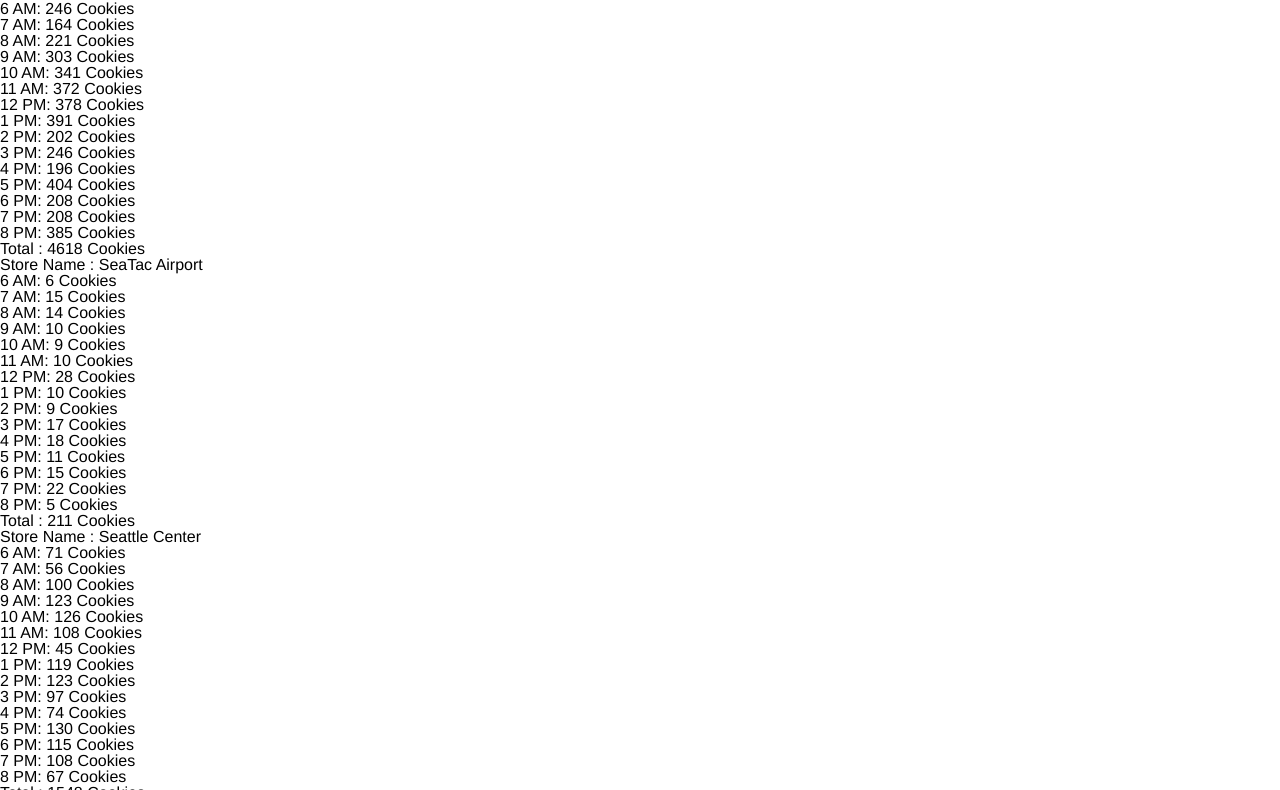
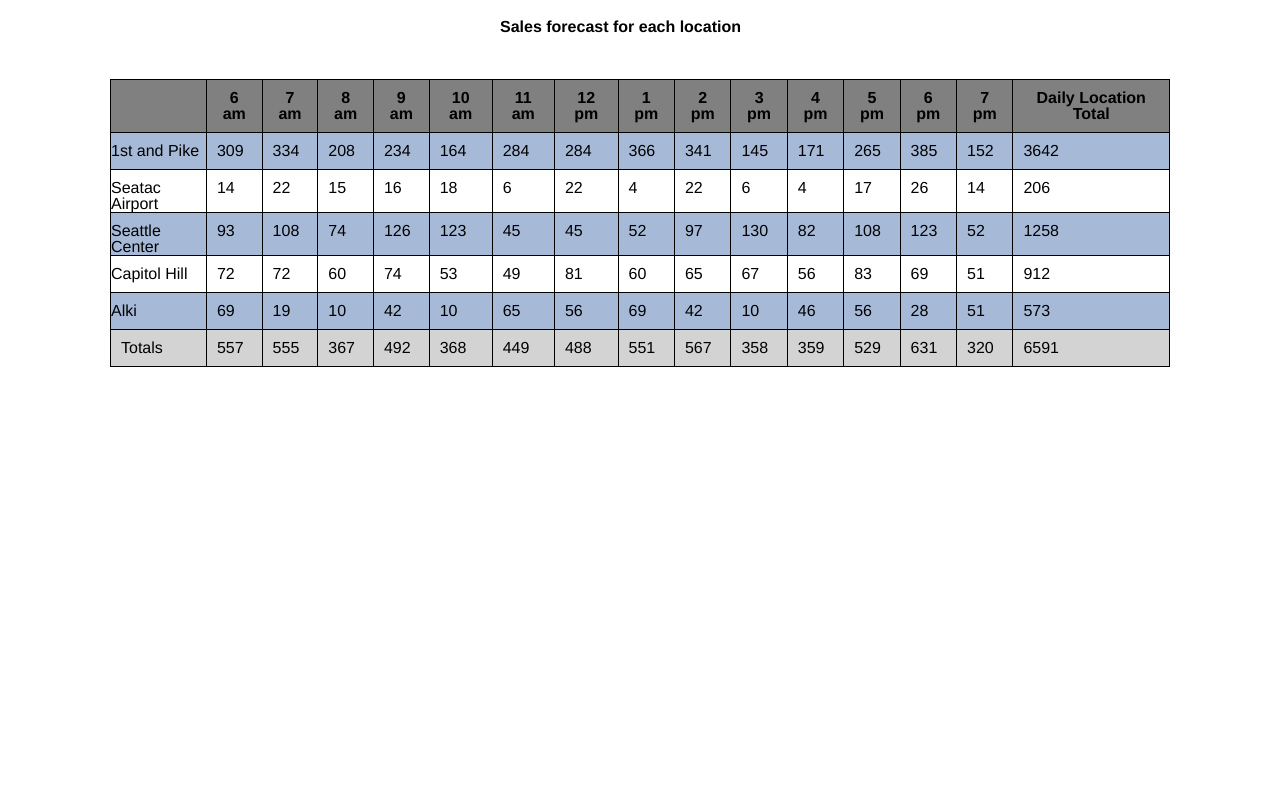
Before and after one commit to nileshrnjn/salmon_cookies, a plain HTML site: page sales.html in a window 1280 px wide. Shown: the part 151-941 px from the top of the page. After the commit the page ends 800 px from the top, so only its background shows below. Drawn offline with Linux system fonts and the light colour scheme.

Commit message:
Added table

```diff
--- a/css/sales.css
+++ b/css/sales.css
@@ -0,0 +1,161 @@
+body {
+  font-family: helvetica;
+}
+
+/* base styles */
+
+a {
+  text-decoration: none;
+  color: #fff;
+}
+
+/* site styles */
+
+header {
+  /* position: fixed; */
+  background: none;
+  color: black;
+  height: 80px;
+  font-weight: bold;
+  text-shadow: 10px 10px 10px;
+  text-align: center;
+  padding: 20px 20px;
+}
+
+header section {
+  width: 960px;
+  margin: 0 auto;
+}
+
+header img {
+  float: left;
+  margin-right: 50px;
+  margin-top: 15px;
+}
+
+header nav {
+  text-align: center;
+}
+
+header nav li {
+  display: inline-block;
+  margin-right: 30px;
+  margin-left: none;
+  margin-top: 45px;
+  padding-right: 40px;
+}
+
+header nav a {
+  color: gray;
+  text-shadow: 5px 5px 5px;
+}
+
+header nav a:hover {
+  color: red;
+}
+
+
+
+main {
+  width: 960px;
+  margin: 20px auto;
+}
+
+.sub-banners li {
+  float: left;
+  margin: 30px 30px 30px 0;
+}
+
+.sub-banners li:nth-child(3) {
+  margin-right: 0;
+}
+
+.left {
+  float: left;
+  margin-right: 30px;
+}
+
+h2 {
+  padding-top: 50px;
+  padding-left: 500px;
+  padding-bottom: 0%;
+  margin-bottom: 0%;
+  font-weight: bold;
+  position: fixed;
+}
+
+.right h2 {
+  font-size: 26px;
+  text-transform: capitalize;
+  text-decoration: underline;
+  margin-bottom: 5px;
+}
+
+.right p {
+  line-height: 26px;
+  height: 275px;
+  overflow: auto;
+}
+
+.right button {
+  border: none;
+  padding: 5px 10px;
+  background: #000;
+  color: #fff;
+  border-radius: 3px;
+  margin-top: 10px;
+}
+
+footer {
+  background: #444;
+  height: 150px;
+  margin-top: 30px;
+}
+
+#store-list {
+  margin: 100px;
+  font-family: 'Franklin Gothic Medium', 'Arial Narrow', Arial, sans-serif;
+  border-collapse: collapse;
+  clear: both;
+  color: black;
+  padding: 10px;
+  position: fixed;
+}
+
+#store-list td {
+  border: 1px solid black;
+  padding: 10px;
+}
+
+#store-list tr {
+  border: 1px solid black;
+  padding: 10px;
+}
+
+#store-list th{
+  border: 1px solid black;
+  padding: 10px;
+}
+
+#store-list tr:nth-child(even){
+  background-color: rgba(50, 95, 163, 0.432);
+  padding: 10px;
+}
+
+#store-list tr:nth-child(odd){
+  background-color:white;
+  padding: 10px;
+}
+
+#store-list tr:first-child{
+  background-color: gray;
+  font-weight: bold;
+  color: black;
+  padding: 10px;
+}
+
+#store-list tr:last-child{
+  background-color:lightgrey;
+  color: black;
+  padding: 10px;
+}
--- a/js/sales.js
+++ b/js/sales.js
@@ -1,70 +1,170 @@
 'use strict';
 
-function CookieData(storeName,minCust,maxCust,avgCookieSale){
-  this.storeName = storeName;
-  this.minCust = minCust;
-  this.maxCust = maxCust;
-  this.avgCookieSale = avgCookieSale;
+
+var workingHours =[];
+
+for (var i = 6; i <= 19; i++){
+  var storetime = (i < 12) ? i + ' am' : (i===12) ? i + ' pm' : (i-12) + ' pm';
+  this.workingHours.push(storetime);
 }
 
-var firstandpike = new CookieData('1st and Pike',23,65,6.3);
-var seatac = new CookieData('SeaTac Airport',3,24,1.2);
-var seattlecenter = new CookieData('Seattle Center',11,38,3.7);
-var capitolhill = new CookieData('Capitol Hill',20,38,2.3);
-var alki = new CookieData('Alki',2,16,4.6);
+var salmonCookieStoreLocations = [];
+var salmonCookieTotalCount = 0;
 
-var stores = [firstandpike, seatac, seattlecenter, capitolhill, alki];
+function CookieLocationDetails(location, minimumCustomers, maximumCustomers, averageCookiesPerCustomer) {
+  this.location = location;
+  this.minimumCustomers = minimumCustomers;
+  this.maximumCustomers = maximumCustomers;
+  this.averageCookiesPerCustomer = averageCookiesPerCustomer;
+  this.averageCustomerHourlyArray = [];
+  this.cookiesHourlyArray = [];
+  this.totalCookiesLocation = 0;
 
-var StoreList = document.getElementById('store-list');
-var storetime;
-var numCust;
-var numCookies;
-var storeCount =0;
 
-while (storeCount < stores.length) {
+  this.generateRandomCustomersHourly = function (minimumCustomers, maximumCustomers) {
+    for (var i = 0; i < workingHours.length; i++) {
+      var randomCustomer = Math.floor(Math.random() * (maximumCustomers - minimumCustomers)) + minimumCustomers;
+      this.averageCustomerHourlyArray.push(randomCustomer);
+    }
+  };
 
-  var totCookies = 0;
 
-  var liEl = document.createElement('li');
+  this.generateCookiesHourly = function () {
+    this.generateRandomCustomersHourly(minimumCustomers, maximumCustomers);
+    for (var i = 0; i < workingHours.length; i++) {
+      var CookiesPerHour = Math.ceil(this.averageCustomerHourlyArray[i] * this.averageCookiesPerCustomer);
+      this.cookiesHourlyArray.push(CookiesPerHour);
+      this.totalCookiesLocation += CookiesPerHour;
+      console.log(workingHours[i] + ' ' + this.cookiesHourlyArray[i]);
+    }
+    console.log(this.totalCookiesLocation);
+  };
 
-  liEl.textContent = 'Store Name : ' + stores[storeCount].storeName;
-  StoreList.appendChild(liEl);
 
-  for (var i = 6; i <= 21; i++) {
-    if (i < 12) {
-      storetime = i + ' AM'; }
-    else if (i===12) {
-      storetime = i + ' PM';
+  salmonCookieStoreLocations.push(this);
+
+
+  this.render = function () {
+    this.generateCookiesHourly();
+    var createTableForEachLocation = document.getElementById('table');
+
+
+    var newRowValue = document.createElement('tr');
+    var locationName = this.location;
+    newRowValue.id = locationName;
+    newRowValue.innerText = locationName;
+    createTableForEachLocation.appendChild(newRowValue);
+
+
+    for (var j = 0; j <= this.cookiesHourlyArray.length; j++) {
+      if (j < this.cookiesHourlyArray.length) {
+        var nameOfLocation = document.getElementById(locationName);
+        var newColumnValue = document.createElement('td');
+        var columnValue = this.cookiesHourlyArray[j];
+        newColumnValue.innerText = columnValue;
+        nameOfLocation.appendChild(newColumnValue);
       }
-    else if (i > 12) {
-      storetime = (i-12) + ' PM';
+      else {
+        nameOfLocation = document.getElementById(locationName);
+        var totalCountDataColumn = document.createElement('td');
+        var totString = this.totalCookiesLocation;
+        totalCountDataColumn.innerText = totString;
+        nameOfLocation.appendChild(totalCountDataColumn);
+      }
+    }
+  };
+}
+
+var pikePlaceStore = new CookieLocationDetails('1st and Pike', 23, 65, 6.3);
+var seatacAirportStore = new CookieLocationDetails('Seatac Airport', 3, 24, 1.2);
+var seattleCenterStore = new CookieLocationDetails('Seattle Center', 11, 38, 3.7);
+var capitolHillStore = new CookieLocationDetails('Capitol Hill', 20, 38, 2.3);
+var alkiStore = new CookieLocationDetails('Alki', 2, 16, 4.6);
+
+var salmonCookieSalesTable = [pikePlaceStore, seatacAirportStore, seattleCenterStore, capitolHillStore, alkiStore];
+
+
+var createSalesHeader = function () {
+  // var mainLocationDetailsTable = document.getElementById('salmonCookieSalesTable');
+  var mainLocationDetailsTable = document.getElementById('store-list');
+  console.log('mainLocationDetailsTable' + mainLocationDetailsTable);
+  var table = document.createElement('table');
+  mainLocationDetailsTable.appendChild(table);
+  table.id = 'table';
+
+
+  var insideMainLocationDetailsTable = document.getElementById('table');
+  var newRow = document.createElement('tr');
+  newRow.id = 'heading';
+  insideMainLocationDetailsTable.appendChild(newRow);
+
+  var headerLocation = document.getElementById('heading');
+  var newTh = document.createElement('th');
+  headerLocation.appendChild(newTh);
+
+
+  for (var i = 0; i < workingHours.length; i++) {
+    if (i < workingHours.length) {
+      newTh = document.createElement('th');
+      var newString = workingHours[i];
+      newTh.innerText = newString;
+      headerLocation.appendChild(newTh);
+    }
   }
 
 
-    liEl = document.createElement('li');
-
-    numCust = getCustCount(stores[storeCount].minCust,stores[storeCount].maxCust);
-    console.log('numCust:' + numCust);
-    numCookies = Math.ceil(numCust * stores[storeCount].avgCookieSale);
-    console.log('numCookies:' + numCookies);
-    liEl.textContent = storetime + ': ' + numCookies + ' Cookies' ;
+  var headerTotal = document.createElement('th');
+  var salesTotalString = 'Daily Location Total';
+  headerTotal.innerText = salesTotalString;
+  headerLocation.appendChild(headerTotal);
+};
 
 
-    StoreList.appendChild(liEl);
-    console.log('numCookies:' + numCookies);
-    totCookies = totCookies + numCookies;
-    console.log('totCookies:' + totCookies);
+var calculateHourlySalesTotal = function () {
+  for (var i = 0; i < workingHours.length; i++) {
+
+    var hourlyTotalSalesPerLocation = 0;
+    for (var j = 0; j < salmonCookieStoreLocations.length; j++) {
+      hourlyTotalSalesPerLocation += salmonCookieStoreLocations[j].cookiesHourlyArray[i];
+      console.log('Hourly Total' + hourlyTotalSalesPerLocation);
+    }
+    var footerColumnTotalValue = document.getElementById('footer');
+    var columnValue = document.createElement('td');
+    columnValue.innerText = hourlyTotalSalesPerLocation;
+    footerColumnTotalValue.appendChild(columnValue);
+    salmonCookieTotalCount += hourlyTotalSalesPerLocation;
+
+    console.log(salmonCookieTotalCount);
+  }
+};
+
+
+var createSalesFooter = function () {
+
+  var insideTable = document.getElementById('table');
+  var rowValue = document.createElement('tr');
+  rowValue.id = 'footer';
+  insideTable.appendChild(rowValue);
+
+  var footerLocation = document.getElementById('footer');
+  var columnValue = document.createElement('td');
+  columnValue.innerText = 'Totals';
+  footerLocation.appendChild(columnValue);
+
+
+  calculateHourlySalesTotal();
+
+  var footerColumnTotalValue = document.createElement('td');
+  footerColumnTotalValue.innerText = salmonCookieTotalCount;
+  footerLocation.appendChild(footerColumnTotalValue);
+};
+
+
+createSalesHeader();
+
+for (i = 0; i < salmonCookieStoreLocations.length; i++) {
+  salmonCookieStoreLocations[i].render();
 }
 
-  liEl.textContent = 'Total : ' + totCookies + ' Cookies';
-  StoreList.appendChild(liEl);
 
-  storeCount = storeCount + 1;
-}
-
-function getCustCount(min, max) {
-  min = Math.ceil(min);
-  max = Math.floor(max);
-  console.log('test:' + Math.floor(Math.random() * (max - min)) + min);
-  return Math.floor(Math.random() * (max - min)) + min;
-}
+createSalesFooter();
--- a/sales.html
+++ b/sales.html
@@ -1,7 +1,7 @@
 <html>
     <head>
         <link rel="stylesheet" href="css/reset.css">
-        <link rel="stylesheet" href="css/style.css">
+        <link rel="stylesheet" href="css/sales.css">
         <title>Welcome to Salmon Cookies!</title>
         <link rel="icon" type="image/png" href="img/salmon.png" />
     </head>
```
Lines whose indentation alone changed are shown as unchanged.
